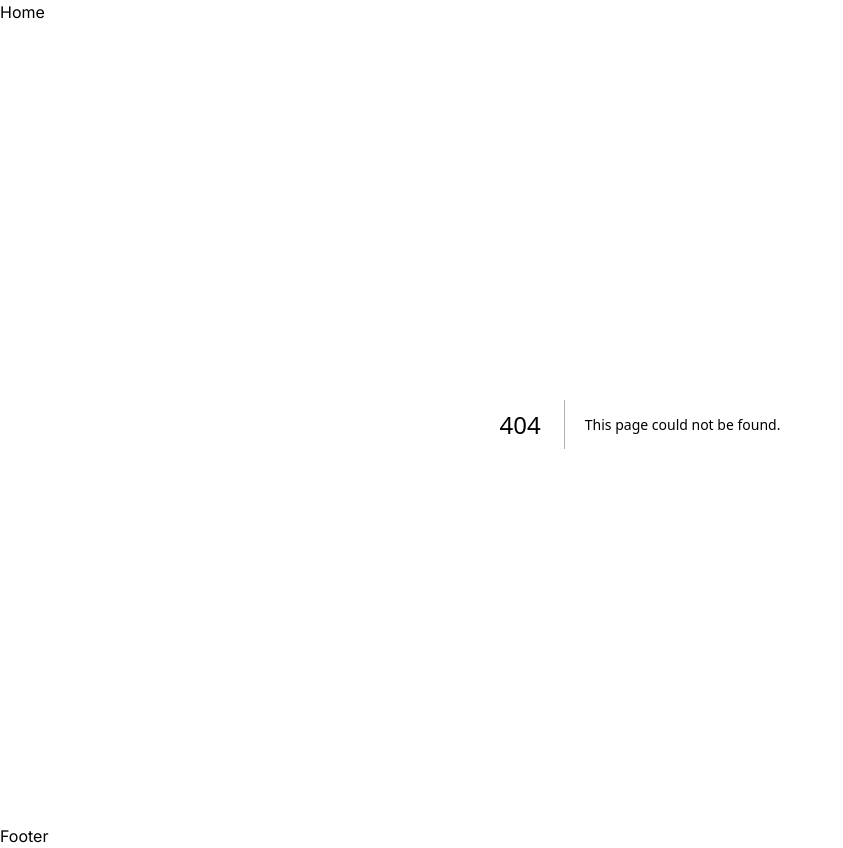
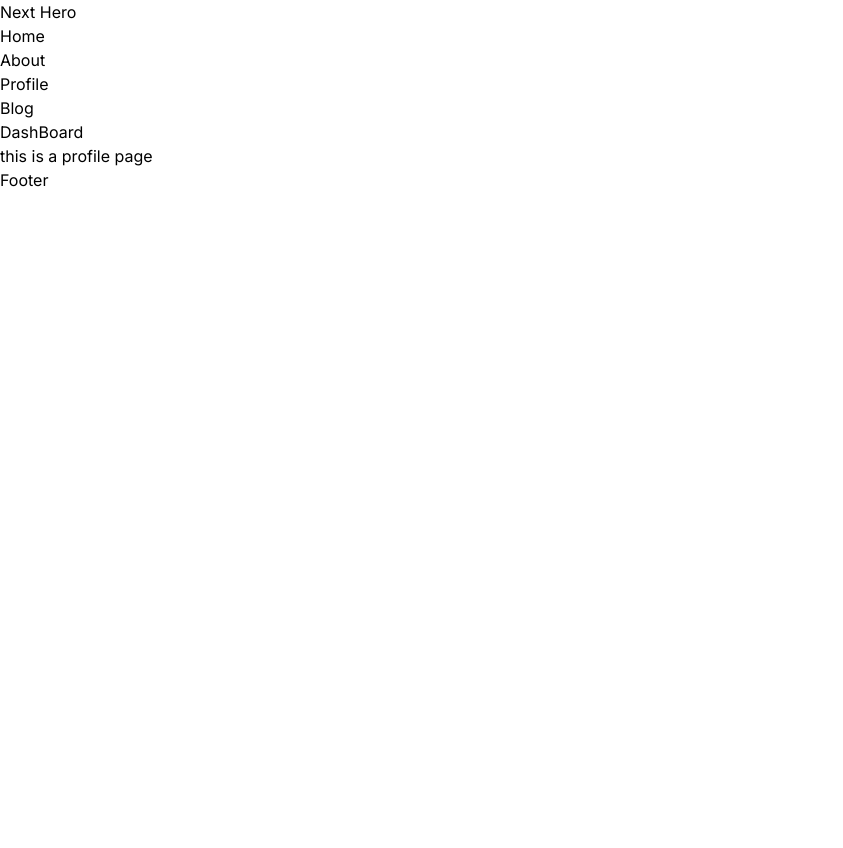
Before and after one commit to MTofayelAhmed/practice-next.js, a Next.js app: page /profile in a window 1280 px wide. Before the commit this address had no page. Shown: the whole page, without its empty margins (0-843 px from the left). After the commit the page ends 800 px from the top, so only its background shows below. Built offline with nearby package versions, Linux system fonts and the light colour scheme.

Commit message:
done with commit

```diff
--- /dev/null
+++ b/src/app/(with-layout)/layout.js
@@ -0,0 +1,15 @@
+import Navbar from "@/component/navbar";
+
+
+
+const WithLayout = ({ children }) => {
+  return (
+    <div>
+<Navbar></Navbar>
+      {children}
+      <footer>Footer</footer>
+    </div>
+  );
+};
+
+export default WithLayout;
--- /dev/null
+++ b/src/app/(with-layout)/profile/page.js
@@ -0,0 +1,11 @@
+import React from 'react';
+
+const ProfilePage = () => {
+    return (
+        <div>
+            <h2>this  is a profile page</h2>
+        </div>
+    );
+};
+
+export default ProfilePage;
--- a/src/app/dashboard/layout.js
+++ b/src/app/dashboard/layout.js
@@ -3,7 +3,9 @@
 const DashBoardLayout = ({children}) => {
     return (
         <div>
-
+           <div>
+            SideBar
+           </div>
 
            {children}
         </div>
--- a/src/app/layout.js
+++ b/src/app/layout.js
@@ -12,12 +12,10 @@ const RootLayout=({ children })=> {
   return (
     <html lang="en">
       <body className={inter.className}>
-    <nav>
-      <a href=''>Home</a>
-    </nav>
+
 
         {children}
-        <footer>Footer</footer>
+
         </body>
     </html>
   )
--- /dev/null
+++ b/src/app/not-found.js
@@ -0,0 +1,13 @@
+import React from 'react';
+
+const NotFound = () => {
+    return (
+        <div className=' text-center text-red-500'>
+            <h1>Not Found</h1>
+            <h2>404</h2>
+
+        </div>
+    );
+};
+
+export default  NotFound;
--- /dev/null
+++ b/src/component/Navbar.jsx
@@ -0,0 +1,41 @@
+import Link from "next/link";
+
+const navLinks = [
+  {
+    path: "/",
+    title: "Home",
+  },
+  {
+    path: "/about",
+    title: "About",
+  },
+  {
+    path: "/profile",
+    title: "Profile",
+  },
+  {
+    path: "/blog",
+    title: "Blog",
+  },
+  {
+    path: "/dashBoard",
+    title: "DashBoard",
+  },
+];
+
+const Navbar = () => {
+  return (
+    <nav className="flex items-center justify-between ">
+      <h1 className="text-3xl font-semibold">Next Hero</h1>
+      <ul className="flex items-center justify-center">
+        {navLinks.map(({ path, title }) => (
+          <li className="mx-2" key={title}>
+            <Link href={path}>{title}</Link>
+          </li>
+        ))}
+      </ul>
+    </nav>
+  );
+};
+
+export default Navbar;
```
Also changed, not shown: src/app/(with-layout)/about/page.js (renamed from src/app/about/page.js), src/app/(with-layout)/page.js (renamed from src/app/page.js).
